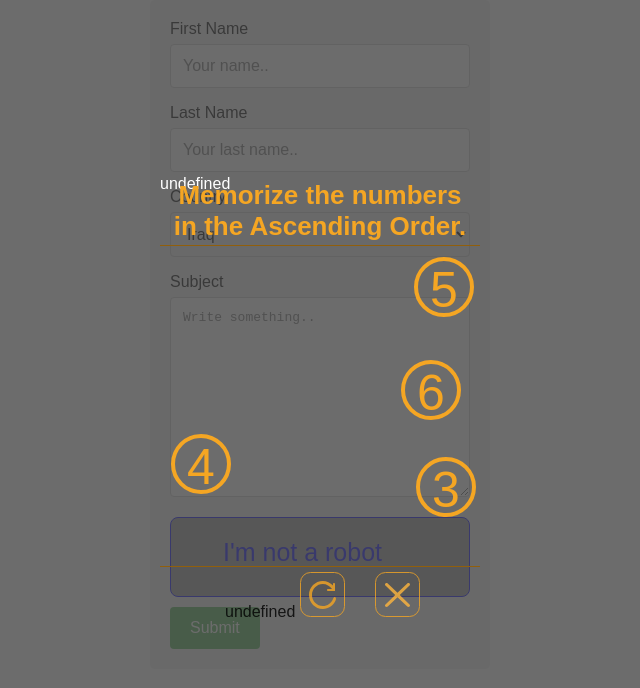
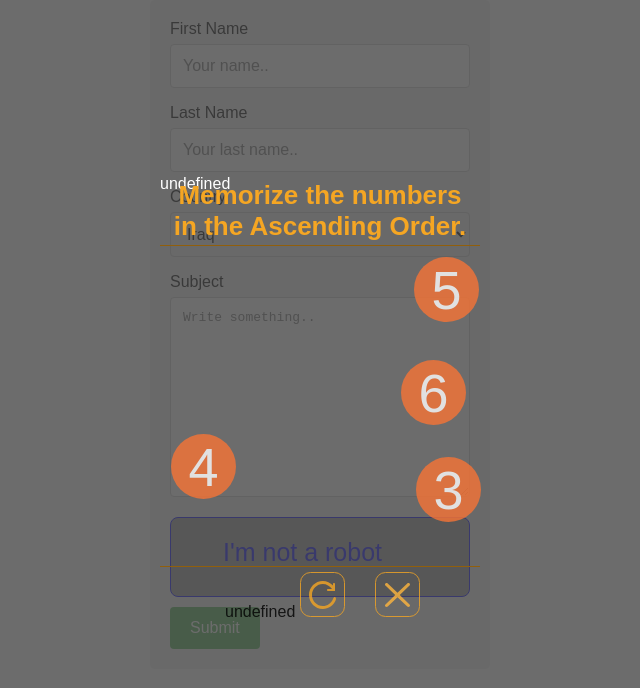
Before and after one commit to darbazali/QUAD-CAPTCHA, a website built with Parcel: page src/index.html in a window 1280 px wide. Both pictures are taken after a click on the element 517 px from the left and 554 px from the top of the page. Shown: the whole page, without its empty margins (320-960 px from the left). Built offline with nearby package versions, Linux system fonts and the light colour scheme.

Commit message:
refactor Circle.js

```diff
--- a/src/Circle.js
+++ b/src/Circle.js
@@ -1,41 +1,63 @@
-import { randomInt, styleElem } from "./globalFunctions";
-/* 2.3 - Circle Object */
-export function Circle(value, randomX, randomY) {
+
+/*
+  CIRCLE OBJECT
+*/
+
+
+
+import { randomInt } from "./globalFunctions";
+
+export class Circle {
+  constructor(value, randomX, randomY) {
+
     // Prototyping
     this.value = value;
     this.randomX = randomX;
     this.randomY = randomY;
+
+
     let moveCircle;
     let circle = document.createElement("input");
     circle.setAttribute("type", "button");
     circle.setAttribute("value", value);
-  let cSTYLE =
-    "width: 60px; height: 60px; max-width: 60px; max-height: 60px;" +
-    "box-sizing: border-box; -webkit-box-sizing: border-box;" +
-    "font-size: 50px; border-radius: 100%; text-decoration: none;" +
-    "color: #F5A623; border: 4px solid #F5A623; cursor: pointer; position: absolute;" +
-    "left: " +
-    randomX +
-    "px;" +
-    "top: " +
-    randomY +
-    "px;" +
-    "transition: box-shadow 0.3s, background-color 0.5s;" +
-    "background-color: transparent;" +
-    "outline: 0; padding: 0; margin: 0; text-align: center;" +
-    "font-weight: 500;";
-  styleElem(circle, cSTYLE);
+
+
+    // STYLE OF THE CIRCLE
     const style = circle.style;
+    style.width = "65px";
+    style.height = "65px";
+    style.position = "absolute";
+    style.left = randomX + "px";
+    style.top = randomY + "px";
+    style.backgroundColor = "#f77436";
+    style.color = "#ffffff";
+    style.fontSize = "54px";
+    style.textAlign = "center";
+    style.borderRadius = "100%";
+    style.cursor = "pointer";
+    style.outline = "none";
+    style.opacity = "0.8";
+    style.transition = "box-shadow 0.3s, background-color 0.5s";
+
+
+
+
     /* chage style with hover effect */
-  circle.onmouseover = function () {
-    style.boxShadow = "0px 0px 20px #F5A623";
+    this.onmouseover = function () {
+      style.boxShadow = "0px 4px 11px rgba(255, 112, 46, 0.32);";
     };
-  circle.onmouseout = function () {
+    this.onmouseout = function () {
       style.boxShadow = "none";
     };
-  circle.onfocus = function () {
+    this.onfocus = function () {
       style.outline = "none";
     };
+
+
+
+
+
+
     // disable circle
     function disable() {
       circle.setAttribute("disabled", "disabled");
@@ -103,9 +125,11 @@ export function Circle(value, randomX, randomY) {
       circle,
       hideValue: function () {
         style.fontSize = "0px";
+
       },
       showValue: function () {
         style.fontSize = "54px";
+
       },
       move: function () {
         moveCircle = setInterval(update, 800 / FPS);
@@ -130,3 +154,4 @@ export function Circle(value, randomX, randomY) {
       },
     };
   }
+}
```
Also changed, not shown: src/index.html (+0 -2 lines). Lines whose indentation alone changed are shown as unchanged.
